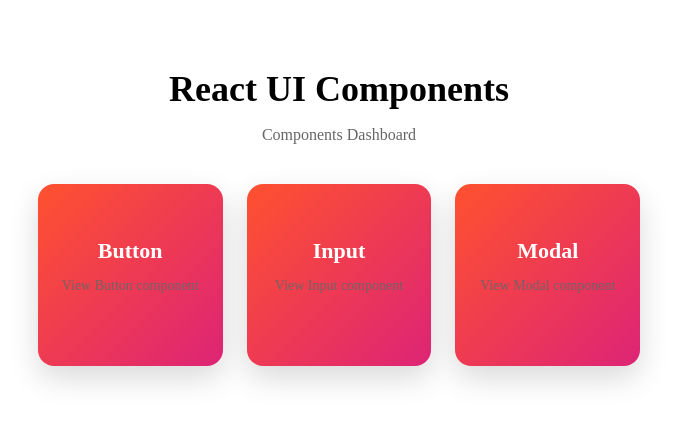
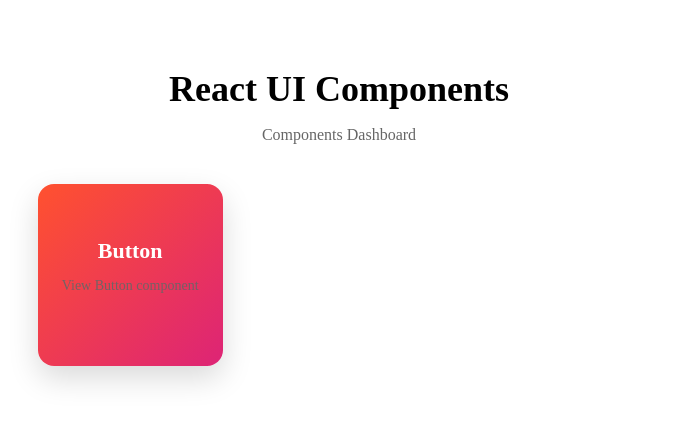
Before and after one commit to gaurav31120/react-ui-components, a React (Vite) app: page / in a window 1280 px wide. Shown: the top 422 px of the page, without its empty margins (301-978 px from the left). Built offline with nearby package versions, Linux system fonts and the light colour scheme.

Commit message:
ui issue refactored

```diff
--- a/src/components/ComponentsDashboard.tsx
+++ b/src/components/ComponentsDashboard.tsx
@@ -3,8 +3,6 @@ import './ComponentsDashboard.css'
 
 const components = [
     { title: 'Button', path: '/components/button' },
-    { title: 'Input', path: '/components/input' },
-    { title: 'Modal', path: '/components/modal' },
 ]
 
 function ComponentsDashboard() {
```
